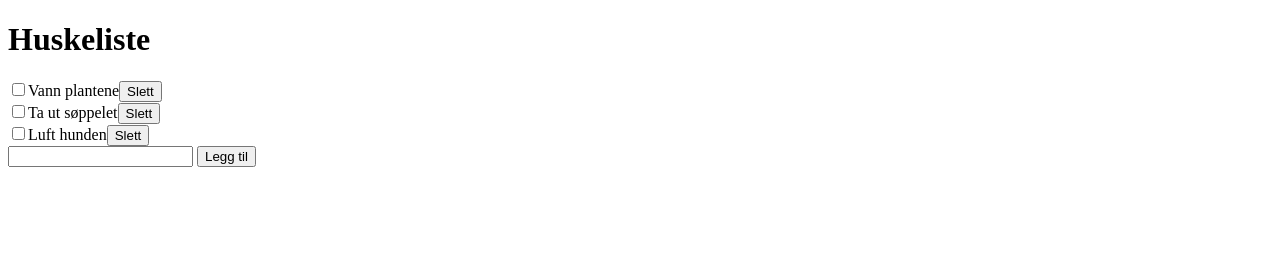
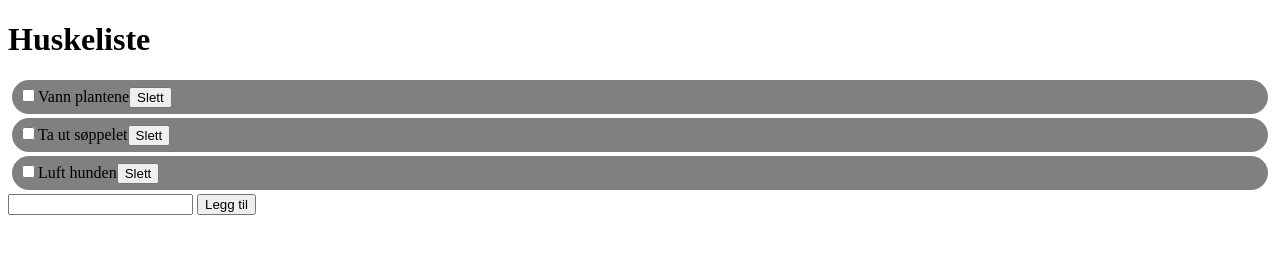
Before and after one commit to bdahle/todo-list, a website built with webpack: page dist/index.html in a window 1280 px wide. Built offline with Linux system fonts and the light colour scheme.

Commit message:
style todos

```diff
--- a/src/css/styles.css
+++ b/src/css/styles.css
@@ -6,3 +6,10 @@
   -ms-user-select: none;
   user-select: none;
 }
+
+.todo {
+  background-color: #808080;
+  padding: 6px;
+  margin: 4px;
+  border-radius: 9999px;
+}
--- a/src/js/view.js
+++ b/src/js/view.js
@@ -46,6 +46,7 @@ function createDeleButton(index) {
 
 function createTodoElement(newTodo, index) {
   const newTodoElement = document.createElement("div");
+  newTodoElement.classList.add("todo");
   const checkbox = createCheckBox(newTodo, index);
   const label = createLabel(newTodo, index);
   const removeButton = createDeleButton(index);
```
Also changed, not shown: dist/main.js.
